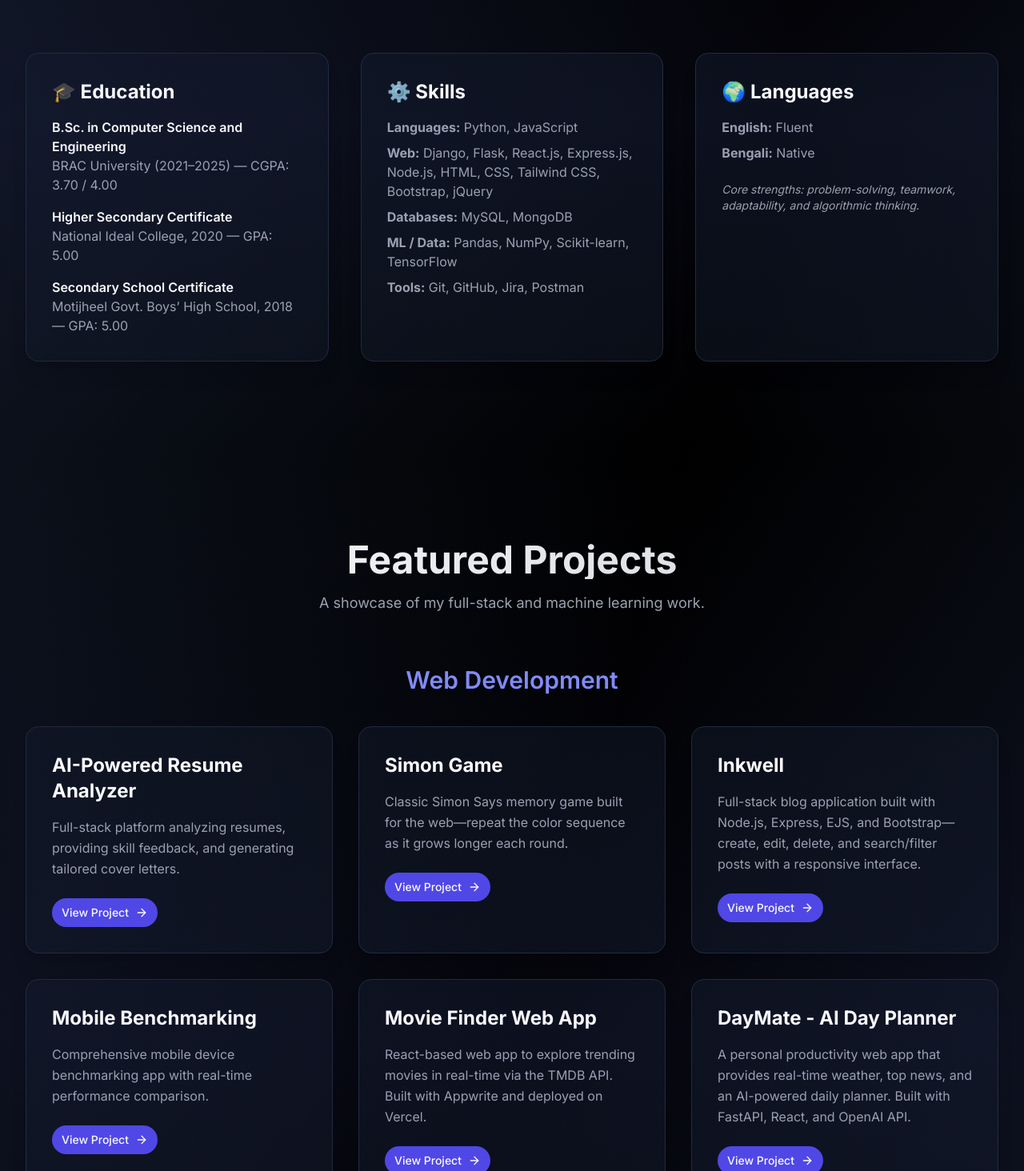
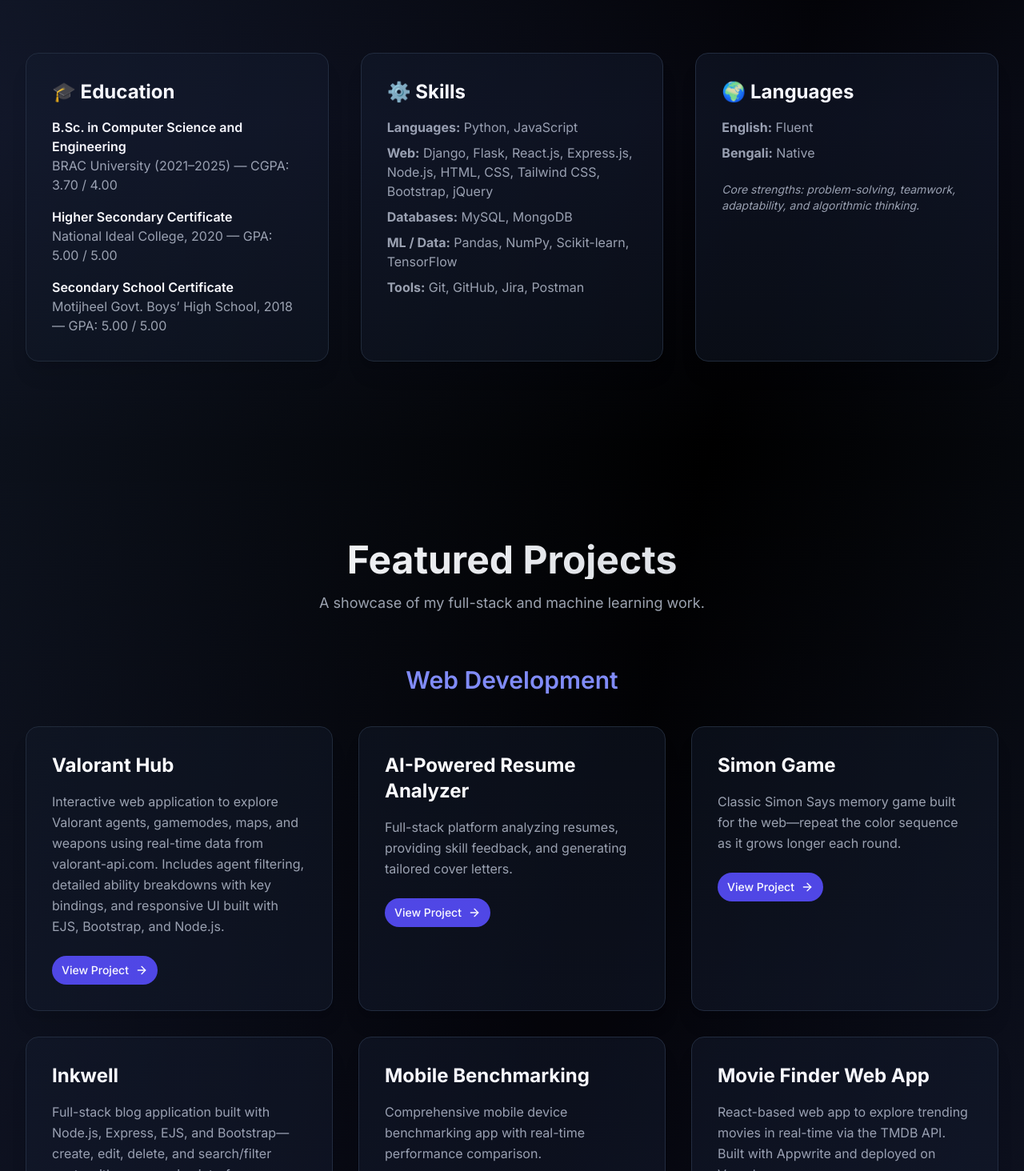
Before and after one commit to EbrerRamen/MyPortfolio, a Next.js app: page / in a window 1280 px wide. Shown: the part 1062-2526 px from the top of the page at 80% size. Built offline with nearby package versions, Linux system fonts and the light colour scheme.

Commit message:
Add Valorant Hub Project

```diff
--- a/src/app/page.tsx
+++ b/src/app/page.tsx
@@ -123,13 +123,13 @@ export default function Home() {
                       <p className="font-semibold text-white">
                         Higher Secondary Certificate
                       </p>
-                      <p>National Ideal College, 2020 — GPA: 5.00</p>
+                      <p>National Ideal College, 2020 — GPA: 5.00 / 5.00</p>
                     </li>
                     <li>
                       <p className="font-semibold text-white">
                         Secondary School Certificate
                       </p>
-                      <p>Motijheel Govt. Boys’ High School, 2018 — GPA: 5.00</p>
+                      <p>Motijheel Govt. Boys’ High School, 2018 — GPA: 5.00 / 5.00</p>
                     </li>
                   </ul>
                 ),
@@ -216,6 +216,12 @@ export default function Home() {
 
           <div className="grid grid-cols-[repeat(auto-fit,minmax(300px,1fr))] gap-8 mb-20">
             {[
+              {
+                title: 'Valorant Hub',
+                description:
+                  'Interactive web application to explore Valorant agents, gamemodes, maps, and weapons using real-time data from valorant-api.com. Includes agent filtering, detailed ability breakdowns with key bindings, and responsive UI built with EJS, Bootstrap, and Node.js.',
+                link: 'https://valorant-hub-production.up.railway.app/',
+              },
               {
                 title: 'AI-Powered Resume Analyzer',
                 description:
```
